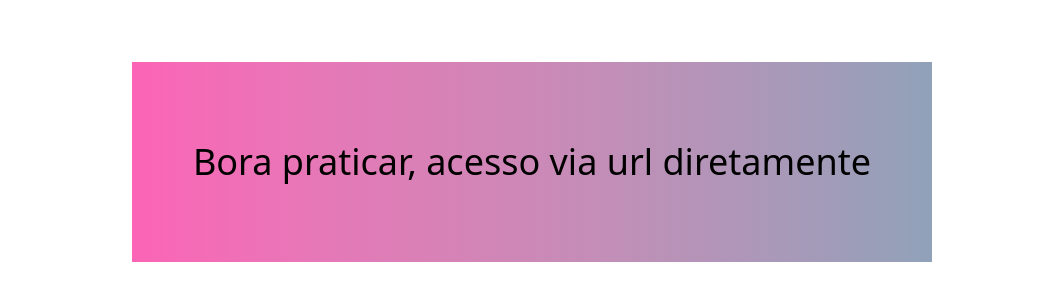
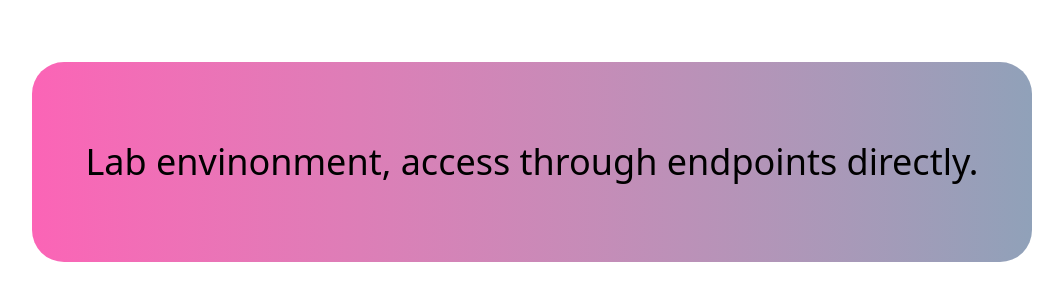
Before and after one commit to guilherme-lacerda-ribeiro/tailwindcss-practice, a React (Vite) app: page / in a window 1280 px wide. Shown: the part 238-538 px from the top of the page, without its empty margins (108-1171 px from the left). Built offline with nearby package versions, Linux system fonts and the light colour scheme.

Commit message:
in english

```diff
--- a/src/App.jsx
+++ b/src/App.jsx
@@ -4,10 +4,11 @@ function App() {
   return (
       <div class="p-10 m-auto my-10
         text-black
-        bg-gradient-to-r from-pink-400 to-slate-400 w-200 h-50
+        bg-gradient-to-r from-pink-400 to-slate-400 w-250 h-50
         flex flex-col justify-center
+        rounded-4xl
         ">
-        <p class="text-4xl">Bora praticar, acesso via url diretamente</p>
+        <p class="text-4xl">Lab envinonment, access through endpoints directly.</p>
       </div>
   )
 }
```
Also changed, not shown: 1 other file (tests, documents, lock files or other folders).
